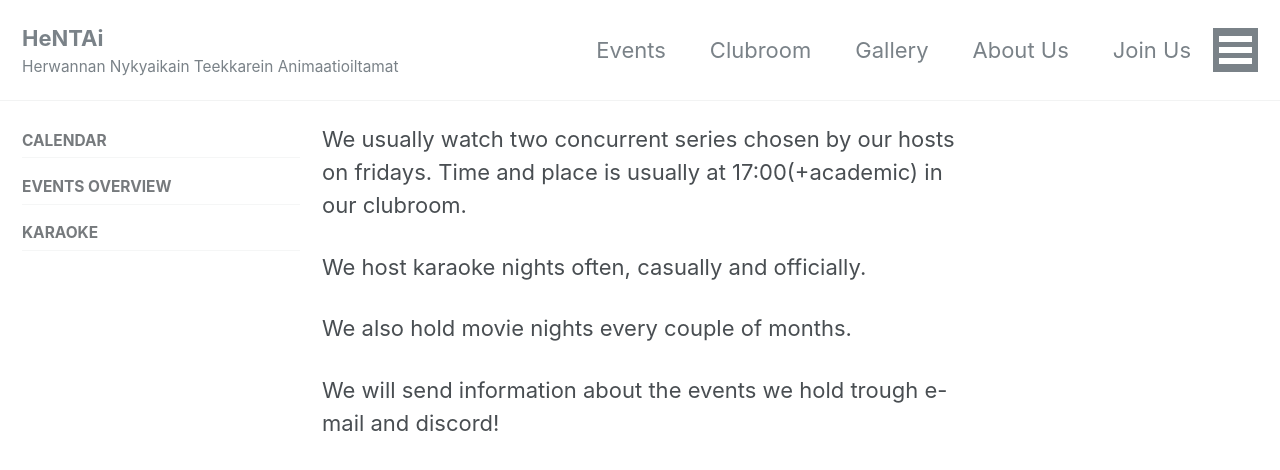
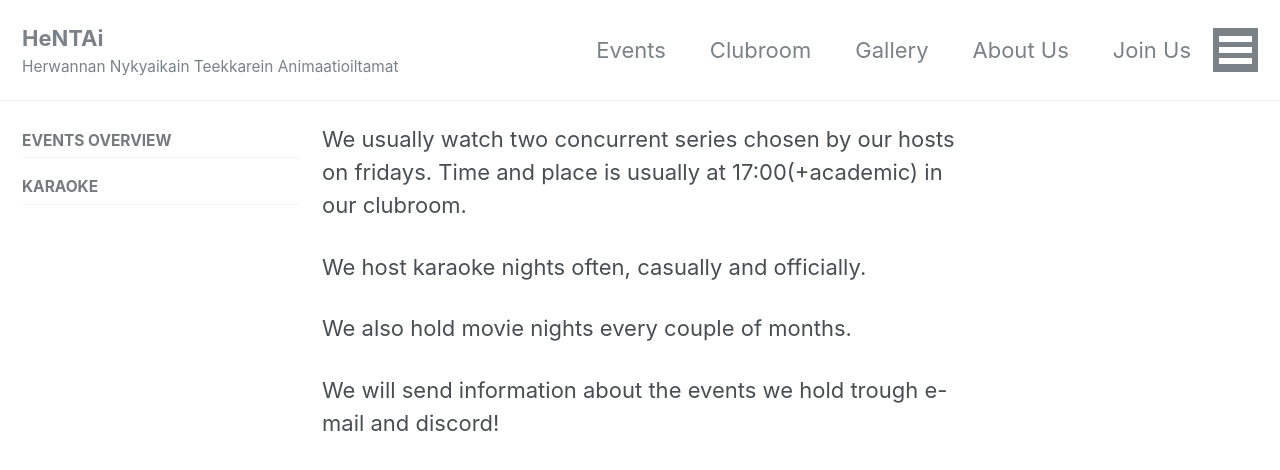
Before and after one commit to HNTA-Club/website, a Jekyll site: the page built from _pages/events.md, in a window 1280 px wide and 900 px high. Shown: the top 470 px of the window. Built offline with Jekyll 4.4.1, drawn with Linux system fonts in a browser that asks for light colours; cached includes are drawn as plain includes; nearby versions of some CDN libraries.

Commit message:
navigation.yml edited online with Bitbucket

```diff
--- a/_data/navigation.yml
+++ b/_data/navigation.yml
@@ -32,8 +32,6 @@ info:
     url: /faq/
 
 events:
-  - title: "Calendar"
-    url: /calendar/
   - title: "Events overview"
     url: /events/
   - title: "Karaoke"
```
